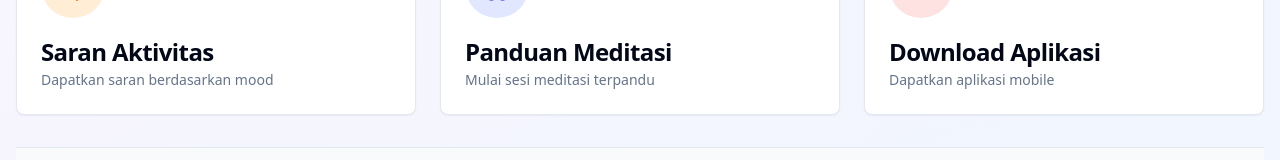
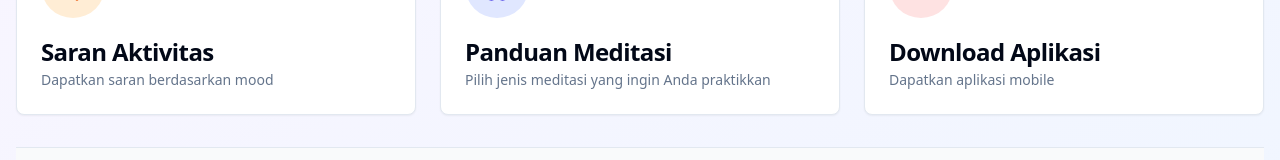
Before and after one commit to MoonShineStar-ux/sejiwaappki, a React (Vite) app: page /app in a window 1280 px wide. Shown: the part 385-545 px from the top of the page. Built offline with nearby package versions, Linux system fonts and the light colour scheme.

Commit message:
[dyad] Memperbaiki teks deskripsi Panduan Meditasi menjadi 'Pilih jenis meditasi yang ingin Anda praktikkan' - wrote 1 file(s)

```diff
--- a/src/pages/SejiwaApp.tsx
+++ b/src/pages/SejiwaApp.tsx
@@ -144,7 +144,7 @@ const SejiwaApp = () => {
             <Brain className="h-8 w-8 text-indigo-600" />
           </div>
           <CardTitle>Panduan Meditasi</CardTitle>
-          <CardDescription>Mulai sesi meditasi terpandu</CardDescription>
+          <CardDescription>Pilih jenis meditasi yang ingin Anda praktikkan</CardDescription>
         </CardHeader>
       </Card>
 
```
